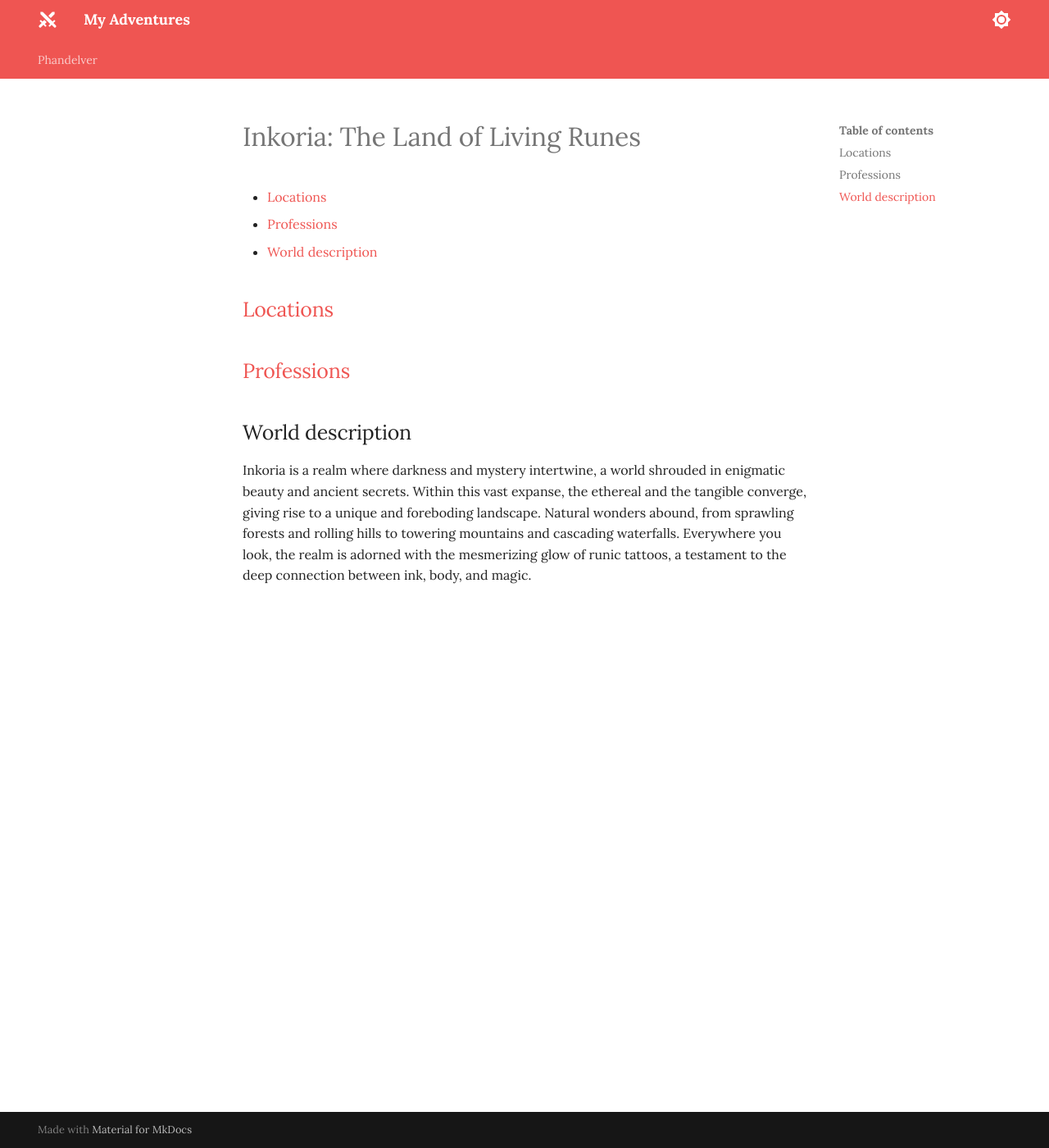
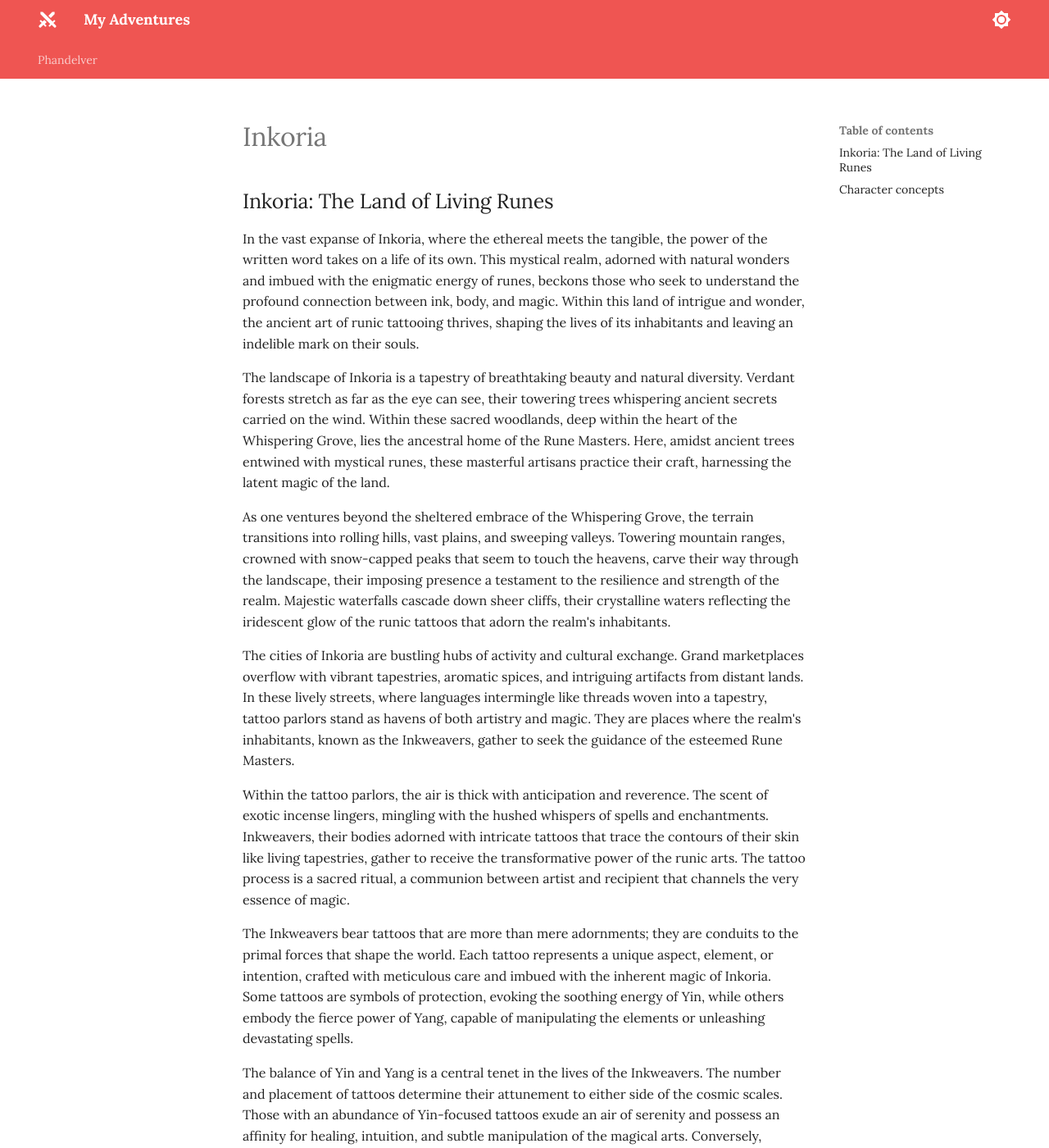
Before and after one commit to jonasmcferreira/adventures, an MkDocs documentation site: the page built from docs/inkoria/00.md, in a window 1280 px wide and 1400 px high. Shown: the whole window at 82% size. Built offline with MkDocs 1.6.1 and Material for MkDocs 9.7.7, drawn with Linux system fonts in a browser that asks for light colours; some of the changed text lies outside the part shown.

Commit message:
modified docs/inkoria/00.md added docs/inkoria/prompts.md

```diff
--- a/docs/inkoria/00.md
+++ b/docs/inkoria/00.md
@@ -1,14 +1,28 @@
-# Inkoria: The Land of Living Runes
+# Inkoria
 
-- [Locations](#locations)
-- [Professions](#professions)
-- [World description](#world-description)
+## Inkoria: The Land of Living Runes
 
+In the vast expanse of Inkoria, where the ethereal meets the tangible, the power of the written word takes on a life of its own. This mystical realm, adorned with natural wonders and imbued with the enigmatic energy of runes, beckons those who seek to understand the profound connection between ink, body, and magic. Within this land of intrigue and wonder, the ancient art of runic tattooing thrives, shaping the lives of its inhabitants and leaving an indelible mark on their souls.
 
-## [Locations](locations.md)
+The landscape of Inkoria is a tapestry of breathtaking beauty and natural diversity. Verdant forests stretch as far as the eye can see, their towering trees whispering ancient secrets carried on the wind. Within these sacred woodlands, deep within the heart of the Whispering Grove, lies the ancestral home of the Rune Masters. Here, amidst ancient trees entwined with mystical runes, these masterful artisans practice their craft, harnessing the latent magic of the land.
 
-## [Professions](professions.md)
+As one ventures beyond the sheltered embrace of the Whispering Grove, the terrain transitions into rolling hills, vast plains, and sweeping valleys. Towering mountain ranges, crowned with snow-capped peaks that seem to touch the heavens, carve their way through the landscape, their imposing presence a testament to the resilience and strength of the realm. Majestic waterfalls cascade down sheer cliffs, their crystalline waters reflecting the iridescent glow of the runic tattoos that adorn the realm's inhabitants.
 
-## World description
+The cities of Inkoria are bustling hubs of activity and cultural exchange. Grand marketplaces overflow with vibrant tapestries, aromatic spices, and intriguing artifacts from distant lands. In these lively streets, where languages intermingle like threads woven into a tapestry, tattoo parlors stand as havens of both artistry and magic. They are places where the realm's inhabitants, known as the Inkweavers, gather to seek the guidance of the esteemed Rune Masters.
 
-Inkoria is a realm where darkness and mystery intertwine, a world shrouded in enigmatic beauty and ancient secrets. Within this vast expanse, the ethereal and the tangible converge, giving rise to a unique and foreboding landscape. Natural wonders abound, from sprawling forests and rolling hills to towering mountains and cascading waterfalls. Everywhere you look, the realm is adorned with the mesmerizing glow of runic tattoos, a testament to the deep connection between ink, body, and magic.
+Within the tattoo parlors, the air is thick with anticipation and reverence. The scent of exotic incense lingers, mingling with the hushed whispers of spells and enchantments. Inkweavers, their bodies adorned with intricate tattoos that trace the contours of their skin like living tapestries, gather to receive the transformative power of the runic arts. The tattoo process is a sacred ritual, a communion between artist and recipient that channels the very essence of magic.
+
+The Inkweavers bear tattoos that are more than mere adornments; they are conduits to the primal forces that shape the world. Each tattoo represents a unique aspect, element, or intention, crafted with meticulous care and imbued with the inherent magic of Inkoria. Some tattoos are symbols of protection, evoking the soothing energy of Yin, while others embody the fierce power of Yang, capable of manipulating the elements or unleashing devastating spells.
+
+The balance of Yin and Yang is a central tenet in the lives of the Inkweavers. The number and placement of tattoos determine their attunement to either side of the cosmic scales. Those with an abundance of Yin-focused tattoos exude an air of serenity and possess an affinity for healing, intuition, and subtle manipulation of the magical arts. Conversely, Inkweavers bearing an abundance of Yang-focused tattoos are fierce, assertive, and possess mastery over the raw elemental forces that shape the world.
+
+To maintain equilibrium within themselves and the realm, Inkweavers must carefully navigate the intricate dance between Yin and Yang. This delicate balance is not only a matter of personal growth but also a reflection of the realm's stability. The Rune Masters, with their profound understanding of the runes and the cosmic forces they represent, guide the Inkweavers in their journey toward harmony. These wise mentors ensure that no Inkweaver
+
+## Character concepts
+
+- A relentless Bloodbound Berserker - This fierce warrior has embraced the raw power of their tattoos, but at a great cost. Their battle scars tell the story of their unyielding rage, and their tattoos amplify their strength and endurance in combat
+- A scarred War Veteran - This grizzled soldier bears the physical and emotional scars of countless battles. Their tattoos are a testament to their survival and the losses they've endured, granting them a hardened resolve and tactical expertise.
+- A tormented Cursed Soul - Plagued by a curse intertwined with their tattoos, this Inkweaver walks a treacherous path. Their powers are tainted, but they wield them to survive and seek redemption, even as the darkness within threatens to consume them.
+- A hardened Smuggler - This streetwise rogue navigates the underbelly of society, using their tattoos to conceal illicit contraband. Their survival depends on their wit, agility, and the shadows they command.
+- A Scribe Hunter - they possess a deep understanding of runic magic and the intricate art of inscribing spells onto living canvases. With their keen eye for detecting forbidden incantations and their ability to unravel the secrets hidden within mystical writings, the Scribe Hunter becomes a formidable force against those who would disrupt the balance of magic in Inkoria. They are relentless in their pursuit, ensuring that the realm remains safe from those who misuse the power of runes.
+- An Inkshaper, in this context, is a rare and mysterious breed of magic users who possess the ability to manipulate their own form and appearance through the power of ink and runes. They are masters of transformation, using their inked markings as catalysts to initiate physical changes.
```
Also changed, not shown: docs/inkoria/prompts.md (added, +3 -0 lines).
